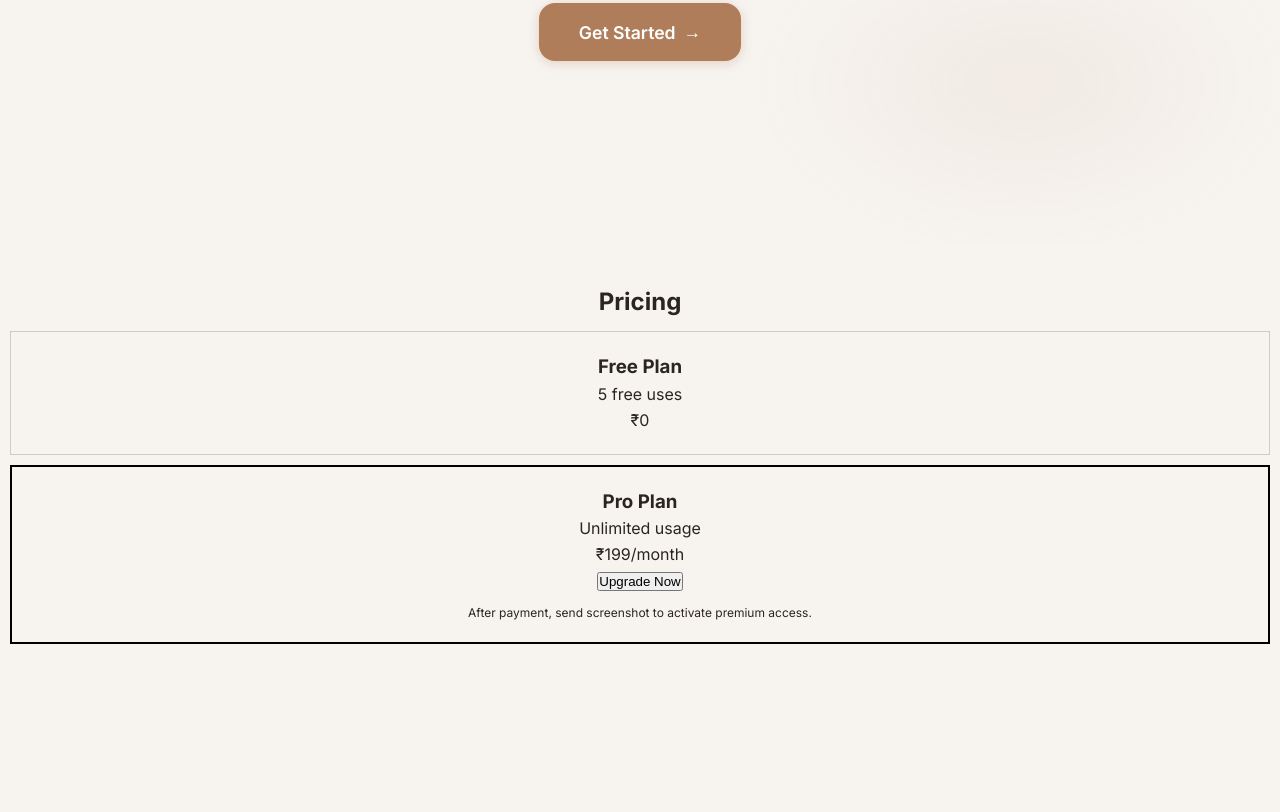
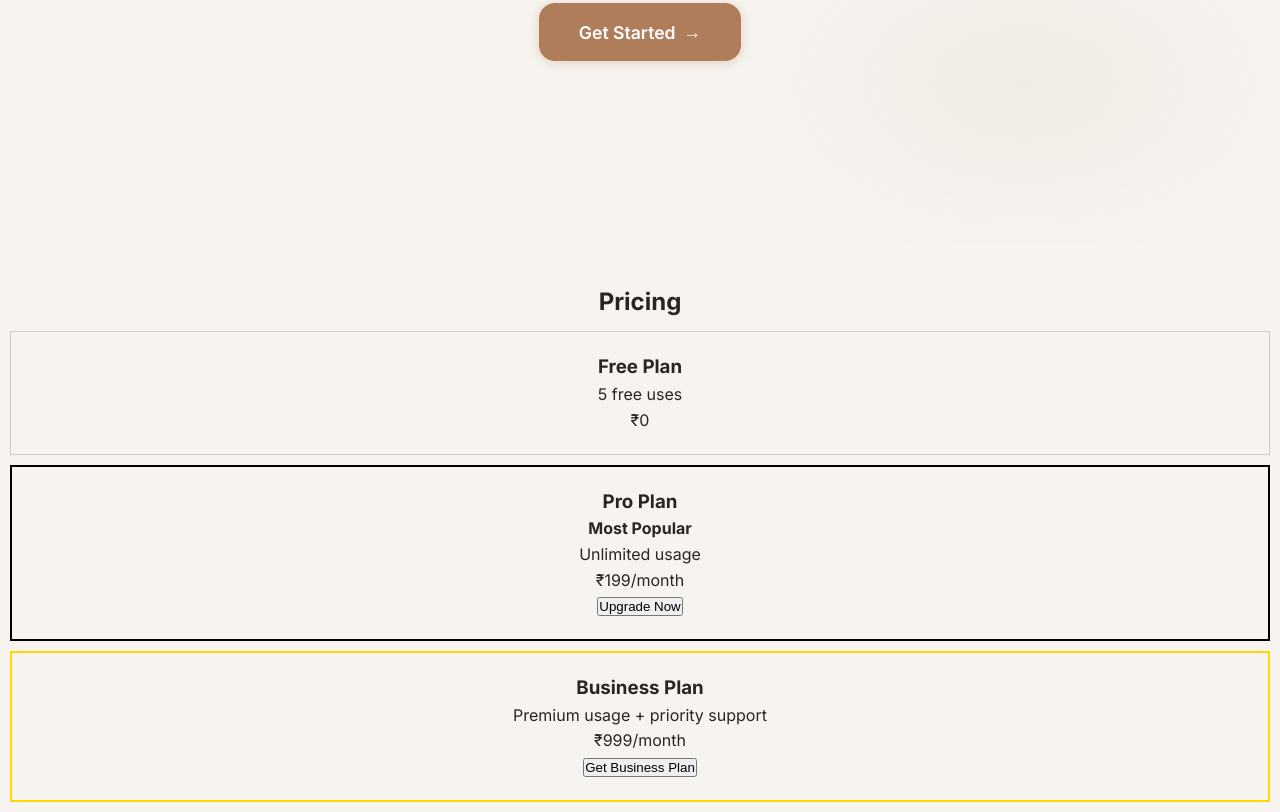
Before and after one commit to MirAli28/abc, a website: page index.html in a window 1280 px wide. Shown: the part 557-1369 px from the top of the page. Before the commit the page ends 1211 px from the top, so only its background shows below. Drawn offline with nearby package versions, Linux system fonts and the light colour scheme; a web font is replaced by a local one.

Commit message:
Update index.html

```diff
--- a/index.html
+++ b/index.html
@@ -1018,7 +1018,7 @@
     }
   </script></script>
 
-<!-- ✅ PASTE YOUR PRICING CODE HERE -->
+<!-- ✅ NEW PRICING SECTION STARTS HERE -->
 <div style="text-align:center; margin-top:40px;">
   <h2>Pricing</h2>
 
@@ -1030,18 +1030,26 @@
 
   <div style="border:2px solid black; padding:20px; margin:10px;">
     <h3>Pro Plan</h3>
+    <p><b>Most Popular</b></p> <!-- ⭐ THIS IS THE TAG -->
     <p>Unlimited usage</p>
     <p>₹199/month</p>
 
-    <button onclick="window.location.href='YOUR_LINK_HERE'">
+    <button onclick="window.location.href='https://rzp.io/rzp/IC8flxrF'">
       Upgrade Now
     </button>
+  </div>
 
-    <p style="font-size:12px; margin-top:10px;">
-      After payment, send screenshot to activate premium access.
-    </p>
+  <div style="border:2px solid gold; padding:20px; margin:10px;">
+    <h3>Business Plan</h3>
+    <p>Premium usage + priority support</p>
+    <p>₹999/month</p>
+
+    <button onclick="window.location.href='https://rzp.io/rzp/Abxy6rot'">
+      Get Business Plan
+    </button>
   </div>
 </div>
+<!-- ✅ NEW PRICING SECTION ENDS HERE -->
 
 </body>
 </html>
```
